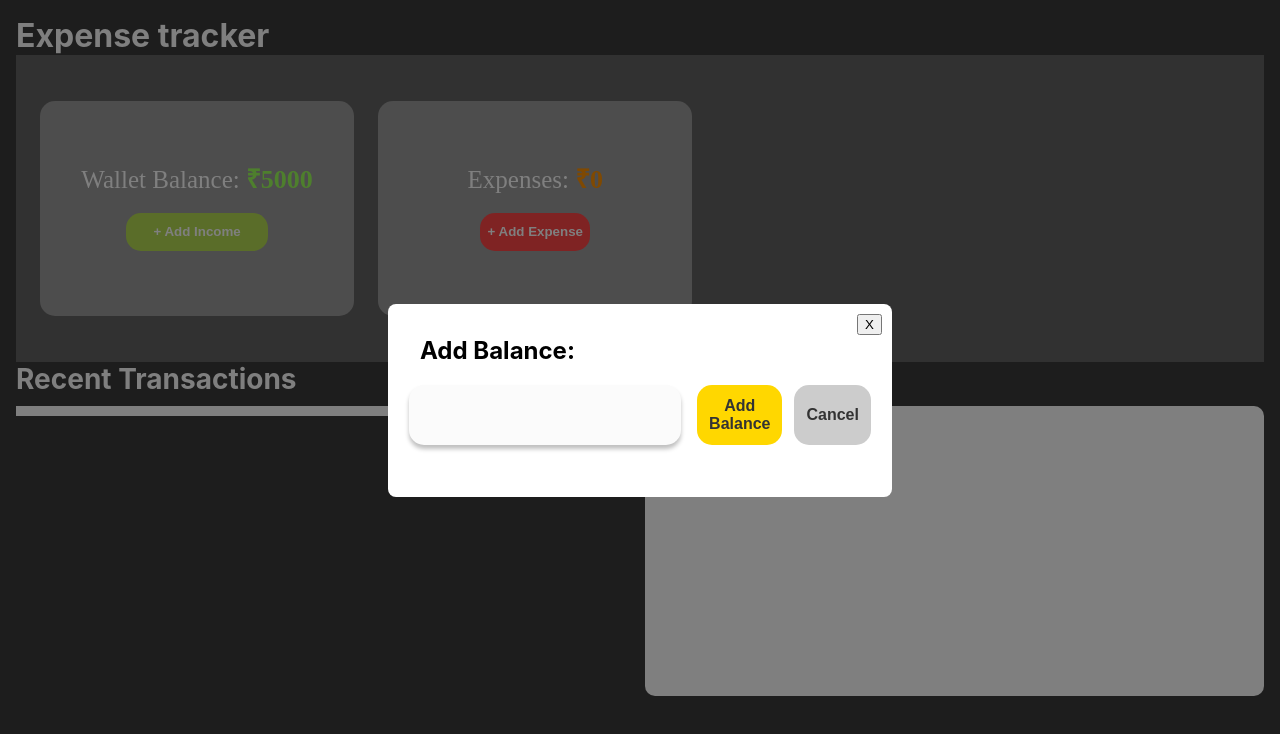
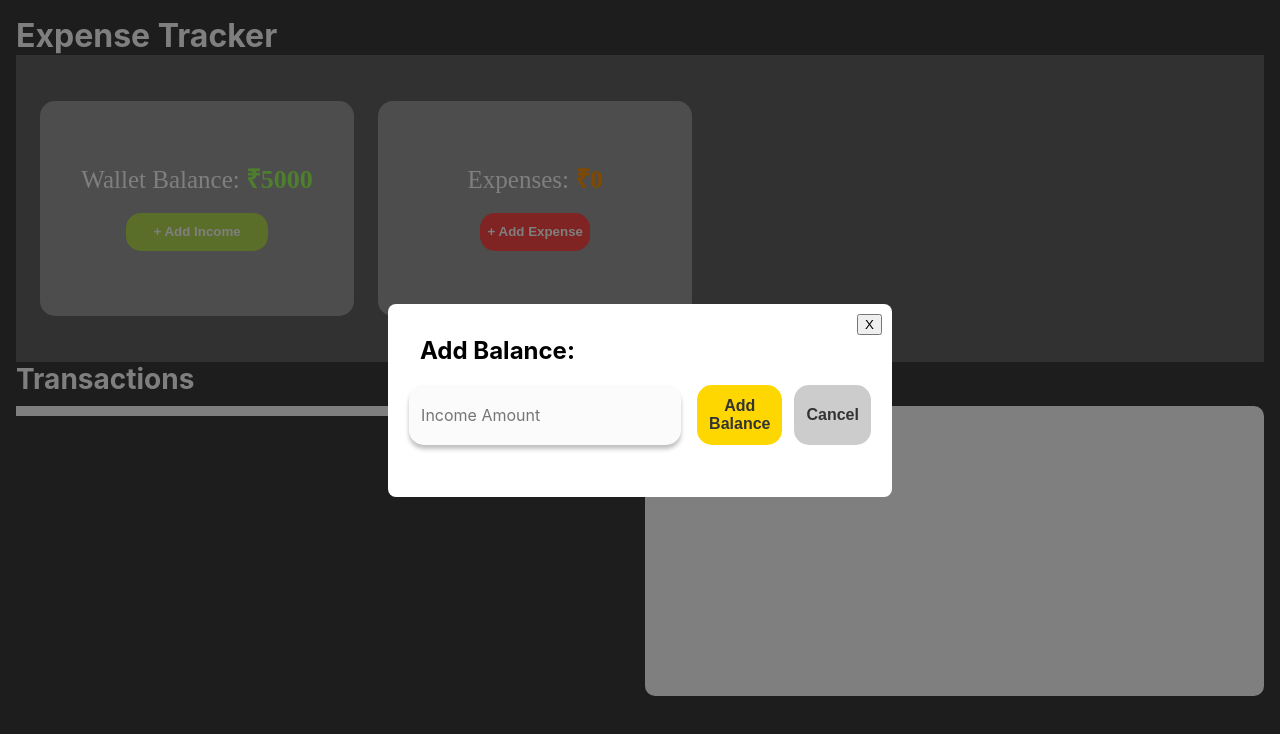
Before and after one commit to reddActim/xExpenseTracker_qasimKhan, a React (Create React App) app: page / in a window 1280 px wide. Both pictures are taken after a click on the button "+ Add Income". Shown: the top 734 px of the page. Built offline with nearby package versions, Linux system fonts and the light colour scheme.

Commit message:
added changes for test cases

```diff
--- a/src/App.js
+++ b/src/App.js
@@ -73,7 +73,7 @@ function App() {
 
   return (
     <div className="container">
-      <h1 className="header">Expense tracker</h1>
+      <h1 className="header">Expense Tracker</h1>
 
       <div className="top-section">
         <WalletBalance
@@ -100,7 +100,7 @@ function App() {
 
       <div className="bottom-section">
         <div className="left-column">
-          <strong className="transactions-title">Recent Transactions</strong>
+          <strong className="transactions-title">Transactions</strong>
           <div className="transaction-list">
             <ul style={{ listStyle: "none", padding: 0 }}>
               {expenseList.map((expense, index) => (
--- a/src/components/BalanceForm.js
+++ b/src/components/BalanceForm.js
@@ -7,7 +7,7 @@ export default function BalanceForm({ onSubmit, onCancel }) {
       <h2>Add Balance:</h2>
       <form onSubmit={onSubmit} className={styles.balanceForm}>
 
-      <input type="number" id="balance" name="balance" required />
+        <input type="number" id="balance" placeholder="Income Amount" name="balance" required />
 
         <div className={styles.buttonGroup}>
           <button type="submit" className={styles.addBtn}>Add Balance</button>
--- a/src/components/ExpenseForm.js
+++ b/src/components/ExpenseForm.js
@@ -48,7 +48,7 @@ export default function ExpenseForm({ onSubmit, initialData }) {
         placeholder="Title"
       />
       <input
-        name="amount"
+        name="price"
         type="number"
         value={formData.amount}
         onChange={handleChange}
```
Lines whose indentation alone changed are shown as unchanged.
